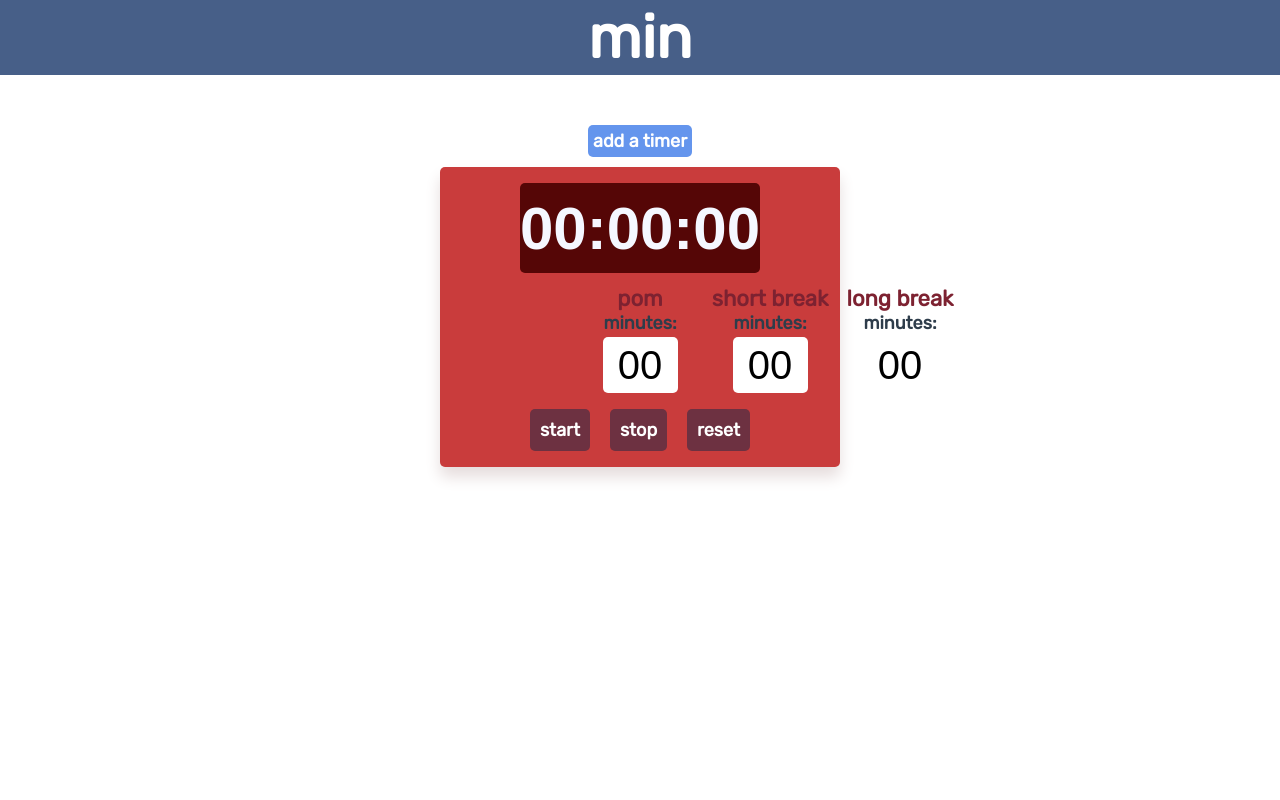
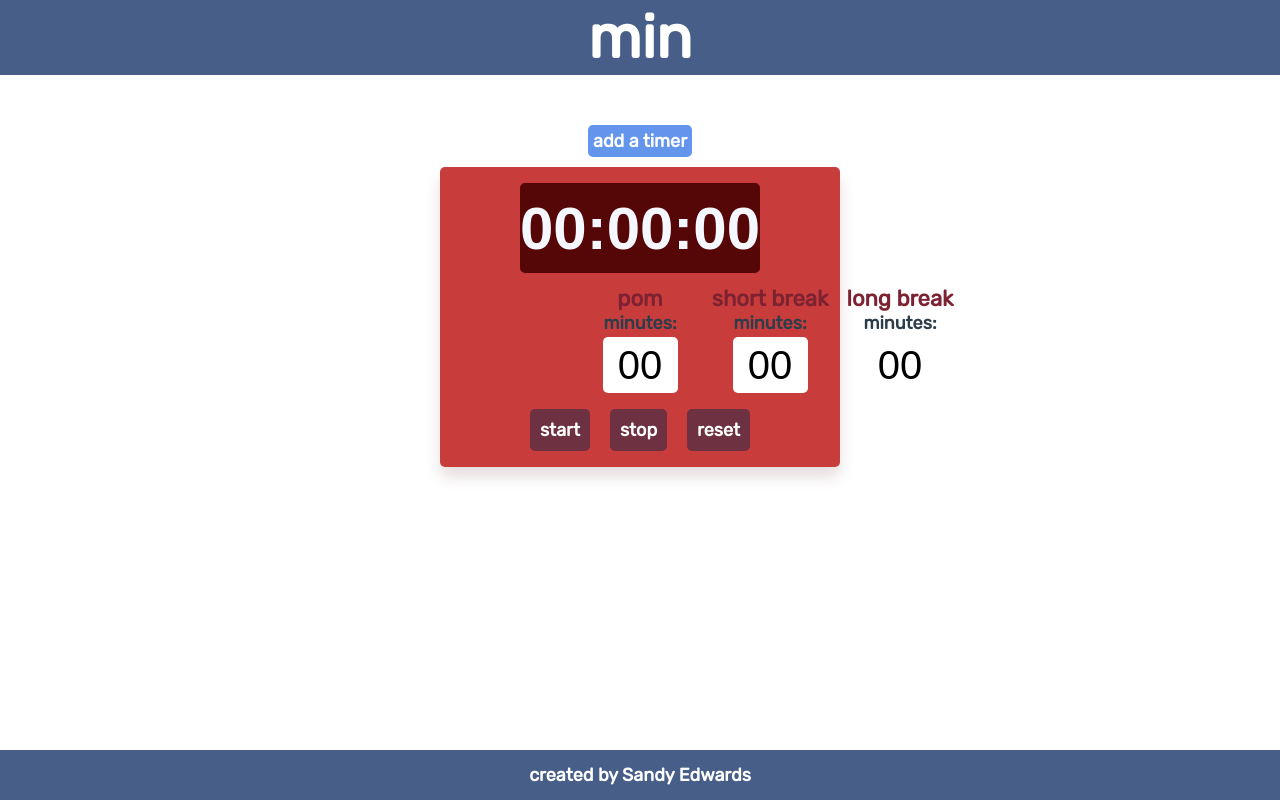
Before and after one commit to SarnaKhmel/min-client, a React (Create React App) app: page / in a window 1280 px wide. Built offline with nearby package versions, Linux system fonts and the light colour scheme; a web font is replaced by a local one.

Commit message:
created footer component

```diff
--- a/src/App.js
+++ b/src/App.js
@@ -6,6 +6,7 @@ import uuid from 'uuid';
 
 import Timer from './components/Timer/Timer';
 import NavBar from './components/NavBar/NavBar';
+import Footer from './components/Footer/Footer';
 
 
 
@@ -30,6 +31,7 @@ class App extends Component {
 
   render() {
     return (
+      <>
         <div className="App">
           <NavBar />
           <div className="add-timer-button" onClick={this.handleAddTimer}>add a timer</div>
@@ -38,6 +40,8 @@ class App extends Component {
             {this.renderTimersFromReduxStore()}
           </div>
         </div>
+        <Footer />
+      </>
     );
   }
 }
--- /dev/null
+++ b/src/components/Footer/Footer.css
@@ -0,0 +1,11 @@
+#footer {
+    position: absolute;
+    bottom: 0;
+    display: flex;
+    align-items: center;
+    justify-content: space-between;
+    background-color: rgb(71, 95, 136);
+    height: 50px;
+    width: 100%;
+    color: white;
+}
--- /dev/null
+++ b/src/components/Footer/Footer.js
@@ -0,0 +1,14 @@
+import React from 'react';
+import './Footer.css';
+
+const Footer = (props) => {
+    return (
+        <div id="footer">
+            <div id="footer-left"></div>
+            <div id="footer-middle">created by Sandy Edwards</div>
+            <div id="footer-right"></div>
+        </div>
+    )
+};
+
+export default Footer;
```
Lines whose indentation alone changed are shown as unchanged.
